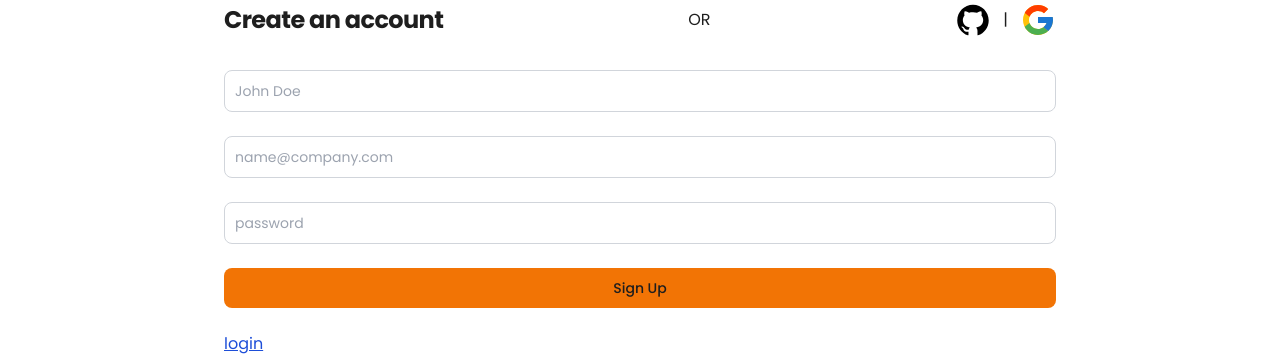
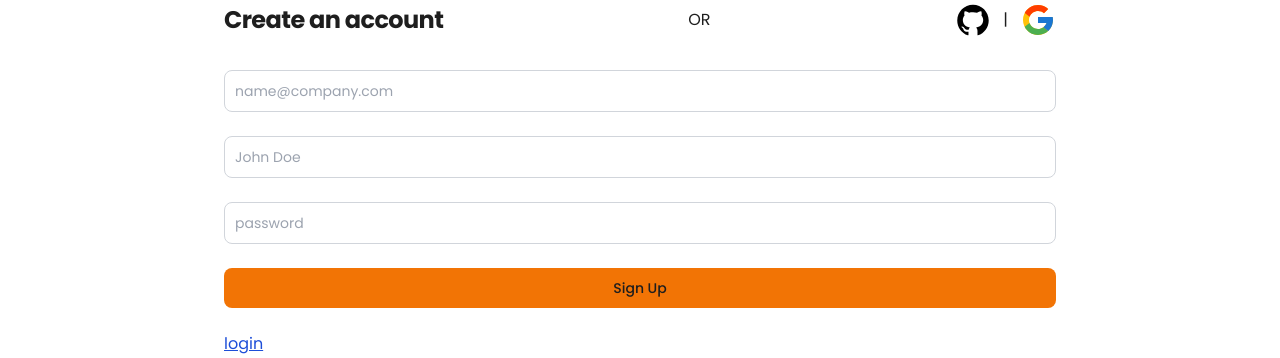
Before and after one commit to YWHo/hotel-management-ts, a Next.js app: page /auth in a window 1280 px wide. Shown: the part 154-512 px from the top of the page. Built offline with nearby package versions, Linux system fonts and the light colour scheme.

Commit message:
change /auth page to client app to allow state management; add event handlers

```diff
--- a/src/app/auth/page.tsx
+++ b/src/app/auth/page.tsx
@@ -1,12 +1,37 @@
+"use client";
+
+import { ChangeEvent, FormEvent, useState } from "react";
 import { AiFillGithub } from "react-icons/ai";
 import { FcGoogle } from "react-icons/fc";
 
 const inputStyles =
   "border border-gray-300 sm:text-sm text-black rounded-lg black w-full p-2.5 focus:outline-none";
 
-type Props = {};
+const defaultFormData = {
+  email: "",
+  name: "",
+  password: "",
+};
 
-const Auth = (props: Props) => {
+const Auth = () => {
+  const [formData, setFormData] = useState(defaultFormData);
+
+  const handleInputChange = (event: ChangeEvent<HTMLInputElement>) => {
+    const { name, value } = event.target;
+    setFormData({ ...formData, [name]: value });
+  };
+
+  const handleSubmit = async (event: FormEvent<HTMLFormElement>) => {
+    event.preventDefault();
+    try {
+      console.log("handleSubmit formData:\n", formData);
+    } catch (err) {
+      console.log("handleSubmit err:\n", err);
+    } finally {
+      setFormData(defaultFormData);
+    }
+  };
+
   return (
     <section className="container">
       <div className="p-6 space-y-4 md:space-y-6 sm:p-8 w-80 md:w-[70%] mx-auto">
@@ -21,33 +46,36 @@ const Auth = (props: Props) => {
           </span>
         </div>
 
-        <form className="space-y-4 md:space-y-6">
+        <form className="space-y-4 md:space-y-6" onSubmit={handleSubmit}>
+          <input
+            type="email"
+            name="email"
+            placeholder="name@company.com"
+            required
+            minLength={3}
+            className={inputStyles}
+            value={formData.email}
+            onChange={handleInputChange}
+          />
           <input
             type="text"
             name="name"
-            id="name"
             placeholder="John Doe"
             required
             minLength={2}
             className={inputStyles}
-          />
-          <input
-            type="email"
-            name="email"
-            id="email"
-            placeholder="name@company.com"
-            required
-            minLength={3}
-            className={inputStyles}
+            value={formData.name}
+            onChange={handleInputChange}
           />
           <input
             type="password"
             name="password"
-            id="password"
             placeholder="password"
             required
-            minLength={6}
+            minLength={10}
             className={inputStyles}
+            value={formData.password}
+            onChange={handleInputChange}
           />
           <button
             type="submit"
```
